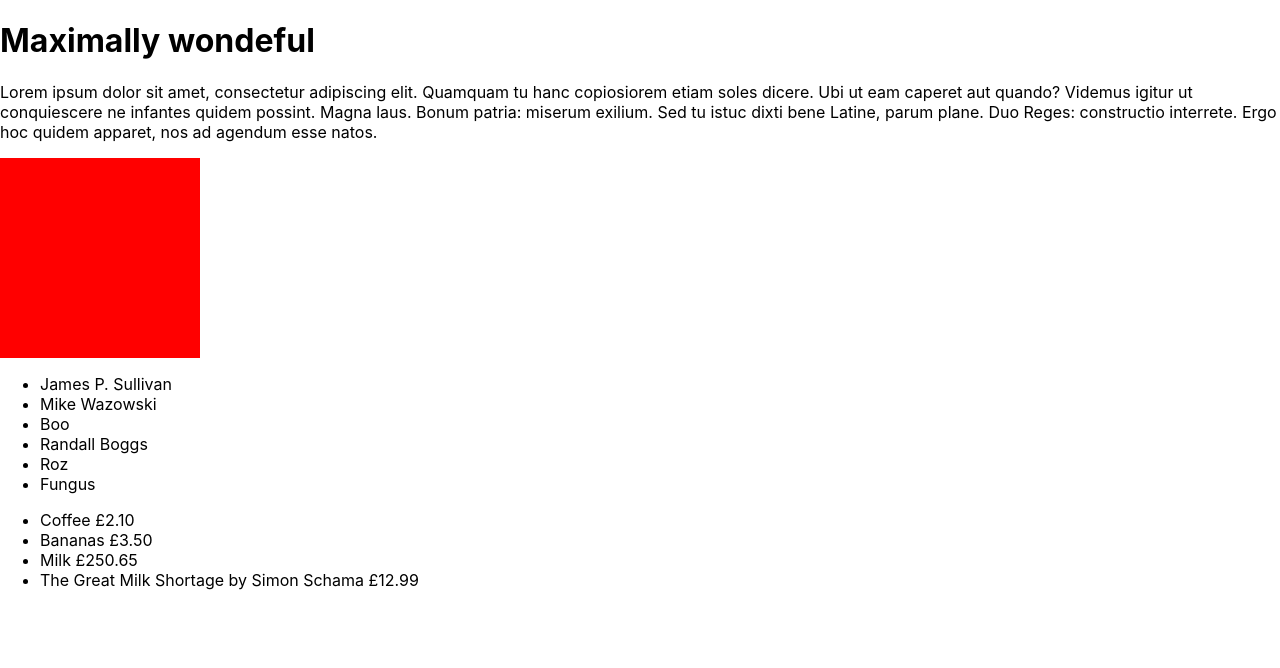
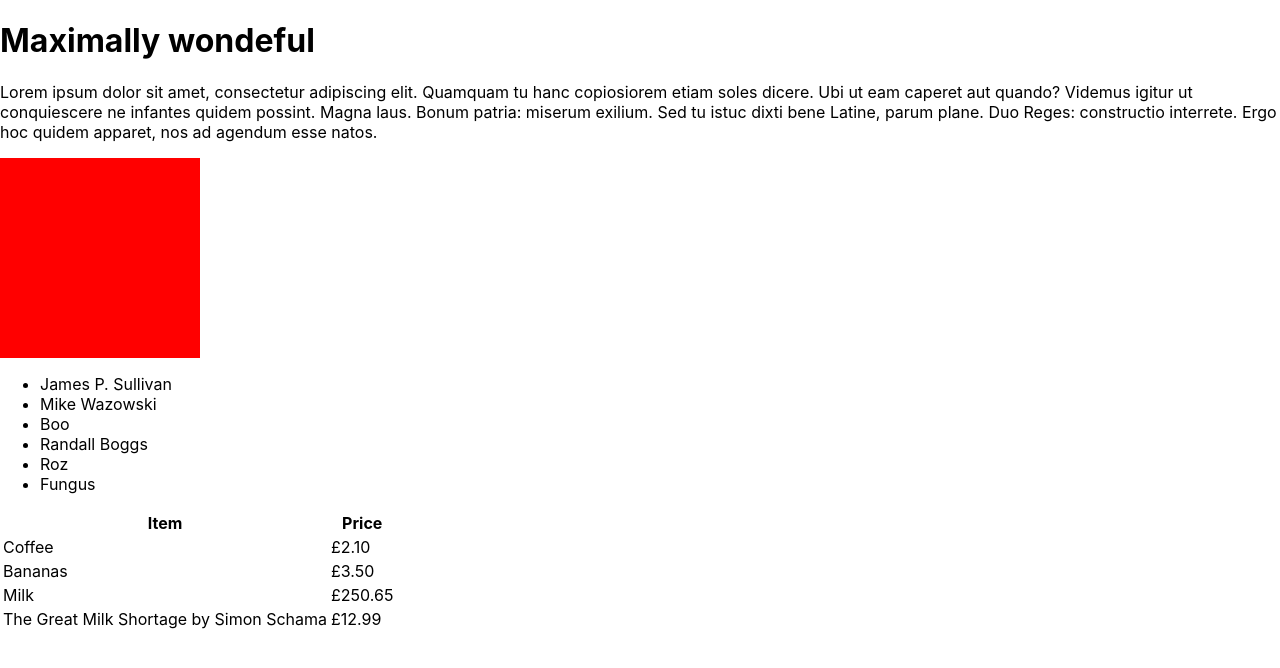
Before and after one commit to rmstibbard/week-09-react, a React (Create React App) app: page / in a window 1280 px wide. Shown: the top 668 px of the page. Built offline with nearby package versions, Linux system fonts and the light colour scheme.

Commit message:
Shopping basket as table not list

```diff
--- a/src/components/Items.js
+++ b/src/components/Items.js
@@ -2,13 +2,19 @@ import React from 'react';
 
 const Items = ({ items }) => (
     items ? (
-        <ul>
-            {items.map((value, index) => (
-                <li key="basket-{index}">
-                    {value.name + " £" + value.price.toFixed(2)}
-                </li>
+        <table>
+            <tr>
+                <th>Item</th>
+                <th>Price</th>
+            </tr>
+            {items.map((item, index) => (
+                <tr>
+                    <td> {item.name} </td>
+                    <td> {" £" + item.price.toFixed(2)}</td>
+                </tr>
             ))}
-        </ul>
+
+        </table>
     ) : <p>No items in basket</p>
 
 );
--- a/src/components/People.js
+++ b/src/components/People.js
@@ -3,8 +3,8 @@ import React from 'react';
 const People = ({ names }) => (
     names ? (
         <ul>
-            {names.map((value, index) => (
-                <li key={index}>{value}</li>
+            {names.map((name, index) => (
+                <li key={index}>{name}</li>
             ))}
         </ul>
     ) : <p> Nothing to see here</p>
--- a/src/components/Square.js
+++ b/src/components/Square.js
@@ -1,14 +1,13 @@
 import React from 'react';
 
+const boxStyle = {
+    backgroundColor: "red",
+    width: 200,
+    height: 200
+};
+
 const Square = ({ display }) => (
-    display === "true" ?
-        (
-            <div style={{
-                backgroundColor: "red",
-                width: "200px",
-                height: "200px"
-            }} />
-        ) : ''
+    display === "true" ? (<div style={boxStyle}></div>) : ''
 );
 
 Square.defaultProps = {
--- a/src/components/Stuff.js
+++ b/src/components/Stuff.js
@@ -8,20 +8,21 @@ import Items from './Items';
 
 const Stuff = () => (
     <React.Fragment>
-        <Header children="Maximally wondeful" />
+        <Header>Maximally wondeful</Header>
 
-        <Paragraph children="Lorem ipsum dolor sit amet, consectetur adipiscing elit. Quamquam tu hanc copiosiorem etiam soles dicere. Ubi ut eam caperet aut quando? Videmus igitur ut conquiescere ne infantes quidem possint. Magna laus. Bonum patria: miserum exilium. Sed tu istuc dixti bene Latine, parum plane. Duo Reges: constructio interrete. Ergo hoc quidem apparet, nos ad agendum esse natos." />
+        <Paragraph>Lorem ipsum dolor sit amet, consectetur adipiscing elit. Quamquam tu hanc copiosiorem etiam soles dicere. Ubi ut eam caperet aut quando? Videmus igitur ut conquiescere ne infantes quidem possint. Magna laus. Bonum patria: miserum exilium. Sed tu istuc dixti bene Latine, parum plane. Duo Reges: constructio interrete. Ergo hoc quidem apparet, nos ad agendum esse natos.</Paragraph>
 
         <Square display="true" />
 
         <People names={["James P. Sullivan", "Mike Wazowski", "Boo", "Randall Boggs", "Roz", "Fungus"]} />
 
-        <Items items={[
-            { name: "Coffee", price: 2.10 },
-            { name: "Bananas", price: 3.50 },
-            { name: "Milk", price: 250.65 },
-            { name: "The Great Milk Shortage by Simon Schama", price: 12.99 },
-        ]
+        <Items items={
+            [
+                { name: "Coffee", price: 2.10 },
+                { name: "Bananas", price: 3.50 },
+                { name: "Milk", price: 250.65 },
+                { name: "The Great Milk Shortage by Simon Schama", price: 12.99 },
+            ]
         } />
 
     </React.Fragment>
```
